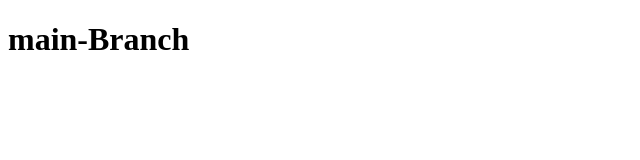
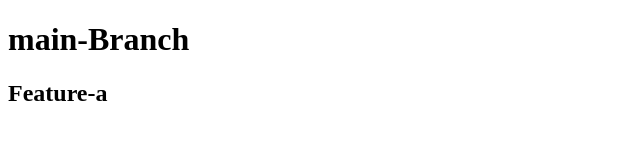
Before and after one commit to gambirantwariyves/learning-branch, a plain HTML site: page index.html in a window 1280 px wide. Shown: the whole page, without its empty margins (0-640 px from the left). Drawn offline with Linux system fonts and the light colour scheme.

Commit message:
branch-a

```diff
--- a/index.html
+++ b/index.html
@@ -7,5 +7,6 @@
 </head>
 <body>
   <h1>main-Branch</h1>
+  <h2>Feature-a</h2>
 </body>
 </html>
```
